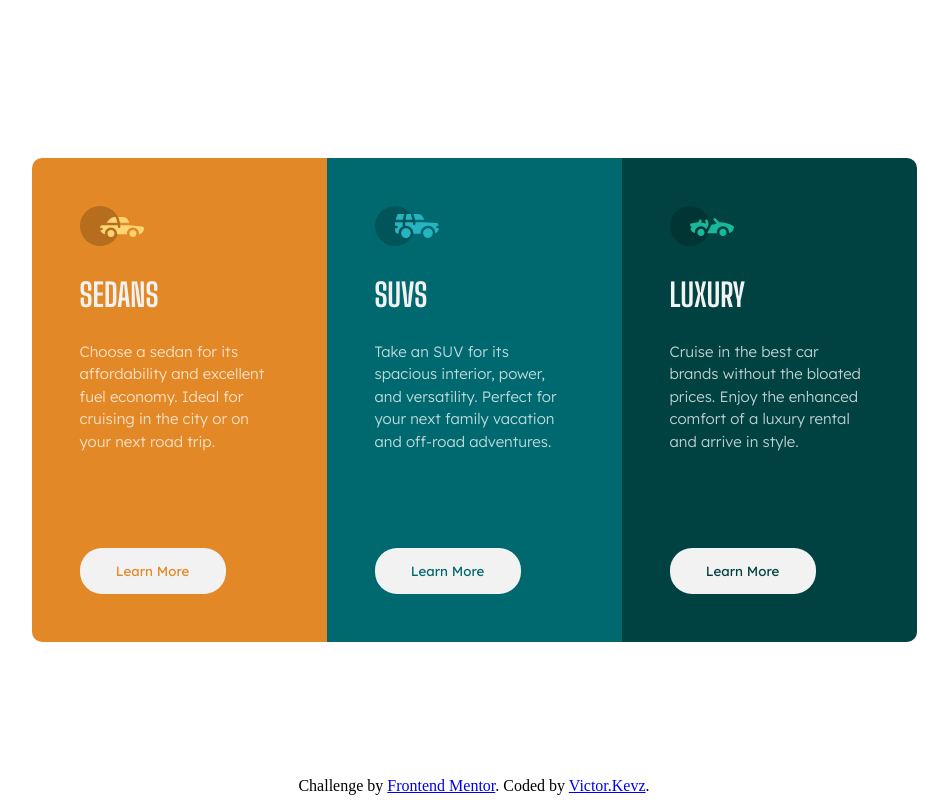
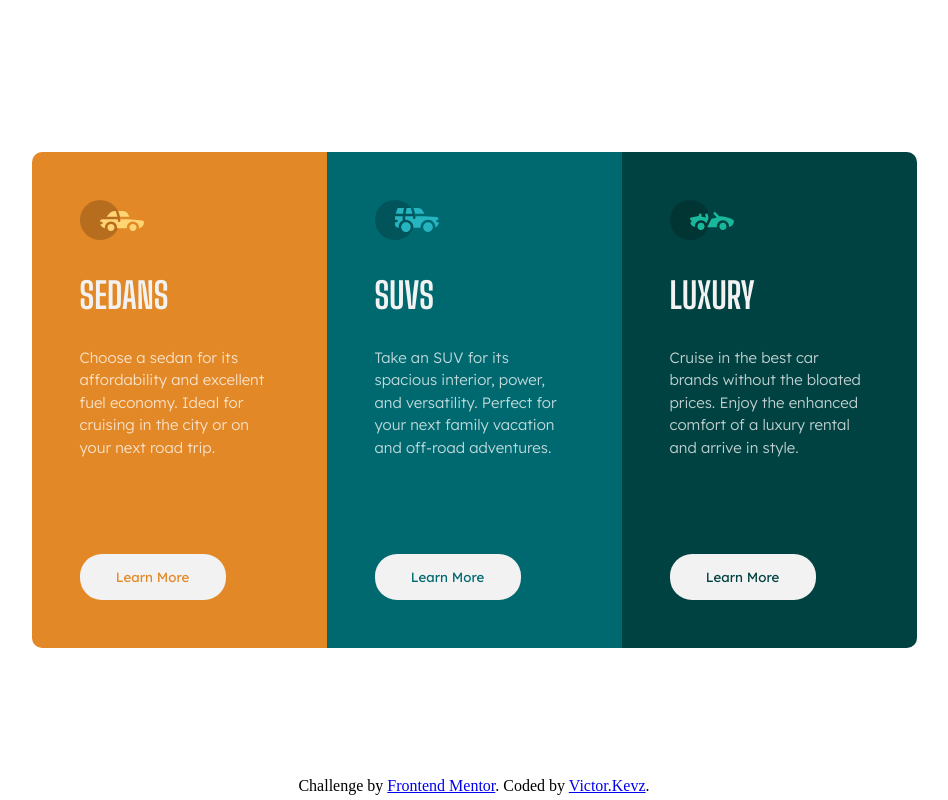
Before and after one commit to VictorKevz/3-column-card, a plain HTML site: page index.html in a window 1280 px wide. Shown: the whole page, without its empty margins (166-1114 px from the left). Drawn offline with Linux system fonts and the light colour scheme.

Commit message:
Final changes

```diff
--- a/style.css
+++ b/style.css
@@ -13,7 +13,7 @@ h2 {
 }
 h2{
     font-weight: 700;
-    font-size: 2em;
+    font-size: 36px;
 }
 p{
     font-weight: 300;
```
